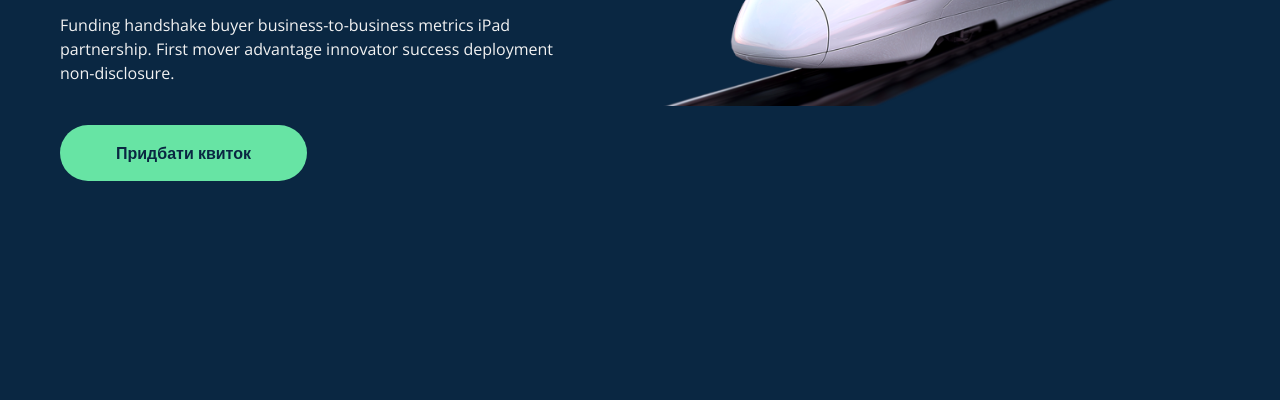
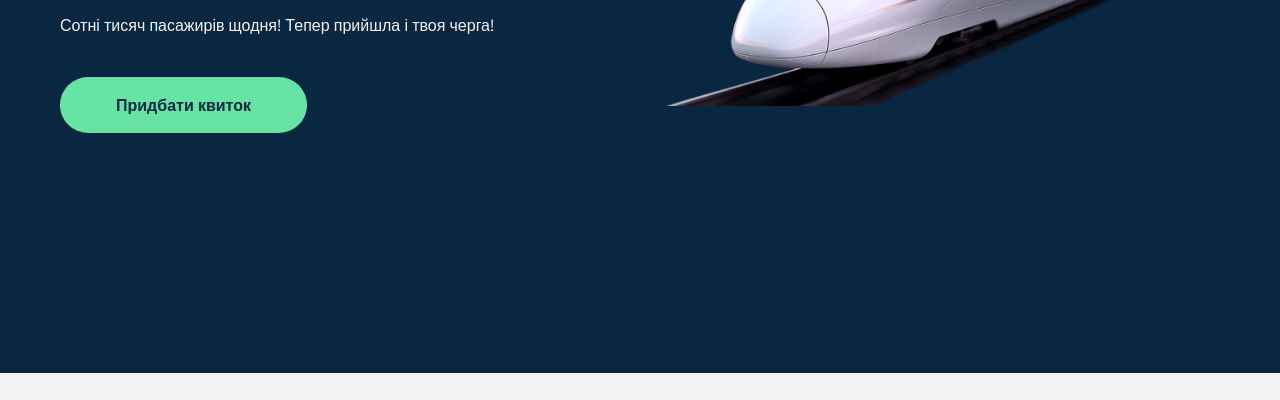
Before and after one commit to Illya-01/Lightning-Railways, a plain HTML site: page index.html in a window 1280 px wide. Shown: the part 400-800 px from the top of the page. Drawn offline with nearby package versions, Linux system fonts and the light colour scheme.

Commit message:
Update text in index.html

```diff
--- a/index.html
+++ b/index.html
@@ -52,9 +52,7 @@
                      Розпочни свій шлях блискавично!
                   </p>
                   <p class="text-primary-300 mb-350" data-width="wide">
-                     Funding handshake buyer business-to-business metrics iPad
-                     partnership. First mover advantage innovator success deployment
-                     non-disclosure.
+                     Сотні тисяч пасажирів щодня! Тепер прийшла і твоя черга!
                   </p>
                   <a href="/ticket" class="button | text-secondary bg-tertiary"
                      >Придбати квиток</a
@@ -179,8 +177,8 @@
             </div>
          </section>
       </main>
-      <!--
-      <footer class="content-grid bg-secondary">
+
+      <!-- <footer class="content-grid bg-secondary">
          <div>
             <a href="" class="logo | text-secondary">
                <img src="imgs/lightning_logo.png" alt="Lightning Railways logo" />
```
